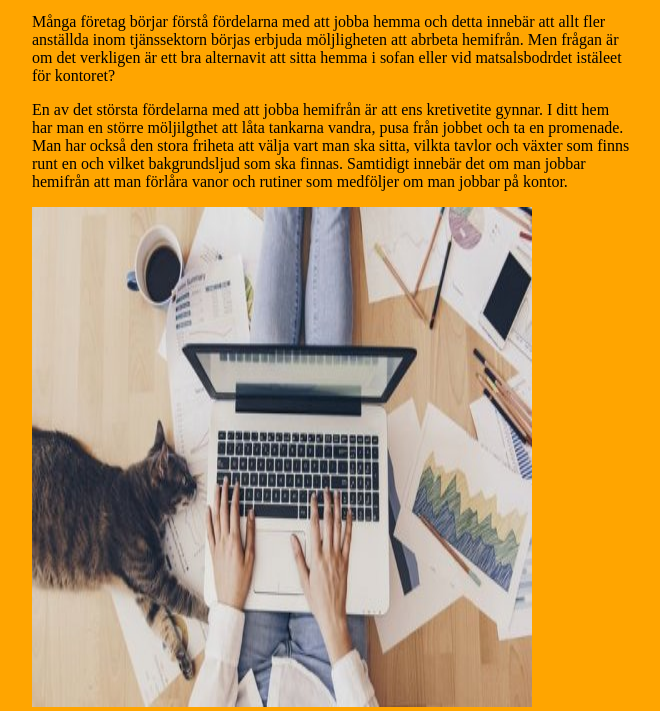
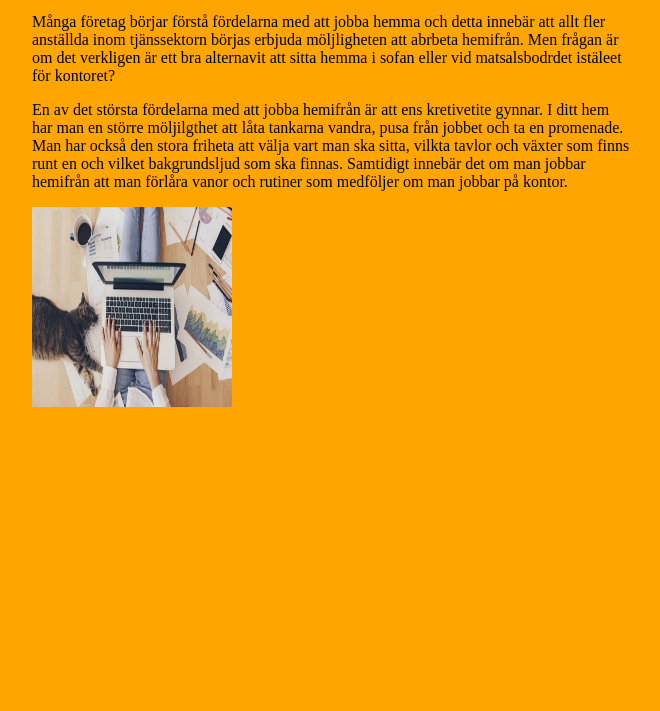
Before and after one commit to N0ah13579/Arbeta_Hemifran, a plain HTML site: page index.html in a window 1280 px wide. Shown: the part 119-830 px from the top of the page, without its empty margins (308-968 px from the left). After the commit the page ends 800 px from the top, so only its background shows below. Drawn offline with Linux system fonts and the light colour scheme.

Commit message:
Update index.html

```diff
--- a/index.html
+++ b/index.html
@@ -13,7 +13,7 @@
 	<p>En av det största fördelarna med att jobba hemifrån är att ens kretivetite gynnar. I ditt hem har man en större möljilgthet att låta tankarna vandra, pusa från jobbet och ta en promenade. Man har också den stora friheta att välja vart man ska sitta, vilkta tavlor och växter som finns runt en och vilket bakgrundsljud som ska finnas.
 	Samtidigt innebär det om man jobbar hemifrån att man förlåra vanor och rutiner som medföljer om man jobbar på kontor.</p>
 
-	<img src="images/jobba-hemma.jpg" alt="blid av arbete hemma" height="500" width="500">
+	<img src="images/jobba-hemma.jpg" alt="blid av arbete hemma" height="200" width="200">
 
 
 
```
